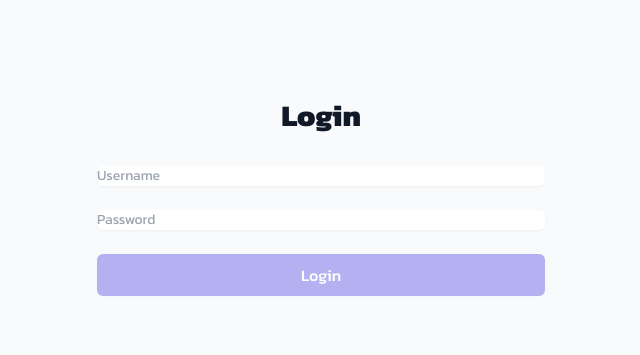
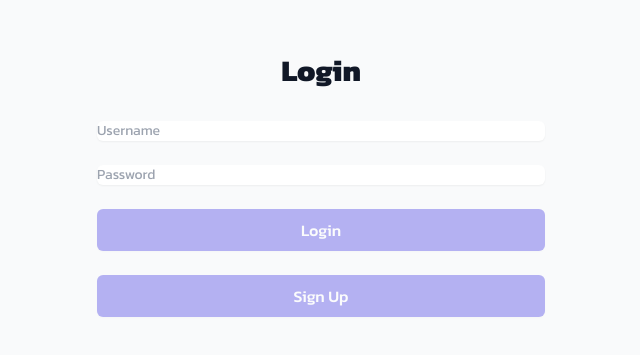
Before and after one commit to arpitgoswami/Kitten-Kards, a React (Vite) app: page /login in a window 1280 px wide. Shown: the part 215-570 px from the top of the page, without its empty margins (319-959 px from the left). Built offline with nearby package versions, Linux system fonts and the light colour scheme.

Commit message:
Initial Message

```diff
--- a/src/pages/Login.jsx
+++ b/src/pages/Login.jsx
@@ -17,6 +17,19 @@
       });
       setMessage(response.data);
       setStatus(response.status);
+    } catch (error) {
+      setMessage(error.response.data);
+    }
+  };
+
+  const handleSignUp = async (e) => {
+    e.preventDefault();
+    try {
+      const response = await axios.post("http://localhost:3001/signup", {
+        username,
+        password,
+      });
+      setMessage(response.data);
     } catch (error) {
       setMessage(error.response.data);
     }
@@ -57,6 +70,13 @@
           >
             Login
           </button>
+          <button
+            className="mt-6 w-full inline-flex items-center justify-center px-4 py-2 border border-transparent rounded-md shadow-sm text-base font-medium text-white bg-indigo-600 hover:bg-indigo-700 focus:outline-none focus:ring-2 focus:ring-offset-2 focus:ring-indigo-500"
+            onClick={handleSignUp}
+          >
+            Sign Up
+          </button>
+          <p className="mt-2 text-center text-sm text-gray-600">{message}</p>
         </form>
       </div>
     </div>
```
Also changed, not shown: server.js (+12 -0 lines).
